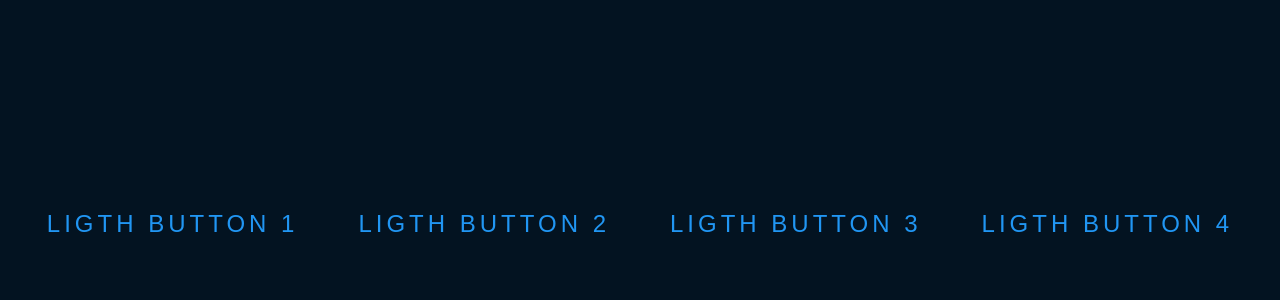
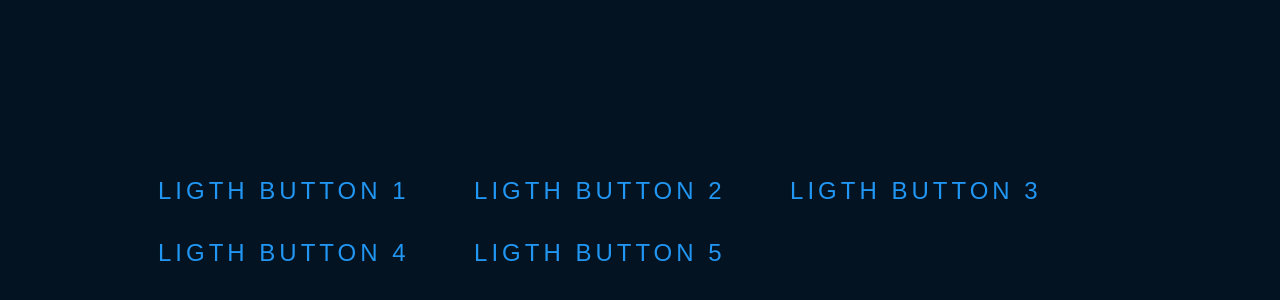
Before and after one commit to AntoineAmilien/DesignButton, a plain HTML site: page index.html in a window 1280 px wide. Shown: the part 176-476 px from the top of the page. Drawn offline with Linux system fonts and the light colour scheme.

Commit message:
Add button 5

```diff
--- a/css/global.css
+++ b/css/global.css
@@ -8,7 +8,12 @@ body {
   align-items: center;
   list-style-type: none;
   background-color: #031321;
-  font-family: arial;
+  font-family: arial;mmmm
+}
+
+.container-button{
+  width: 80vw;
+  justify-content: center;
 }
 
 /*
@@ -111,3 +116,39 @@ a{
   left: 100%;
   transition: 1s;
 }
+
+
+/*
+* Button 5
+*/
+.button-5 span{
+  position: absolute;
+  display: block;
+}
+
+.button-5 span:nth-child(1){
+  top: 0;
+  left: -100%;
+  width: 100%;
+  height: 2px;
+  background: linear-gradient(90deg,transparent,#2196f3);
+}
+
+.button-5:hover span:nth-child(1){
+  left: 100%;
+  transition: 1s;
+}
+
+.button-5 span:nth-child(2){
+  bottom: 0;
+  right: -100%;
+  width: 100%;
+  height: 2px;
+  background: linear-gradient(270deg,transparent,#2196f3);
+}
+
+.button-5:hover span:nth-child(2){
+  right: 100%;
+  transition: 1s;
+  transition-delay: s;
+}
--- a/index.html
+++ b/index.html
@@ -7,6 +7,9 @@
     <link rel="stylesheet" href="css/button_1.css">
   </head>
   <body>
+
+    <div class="container-button">
+
 
       <!--Button 1-->
       <a href="#" class="button-1">Ligth Button 1</a>
@@ -30,5 +33,14 @@
         Ligth Button 4
       </a>
 
+      <!--Button 5-->
+      <a href="#" class="button-5">
+        <span></span>
+        <span></span>
+        Ligth Button 5
+      </a>
+
+    </div>
+
   </body>
 </html>
```
Lines whose indentation alone changed are shown as unchanged.
